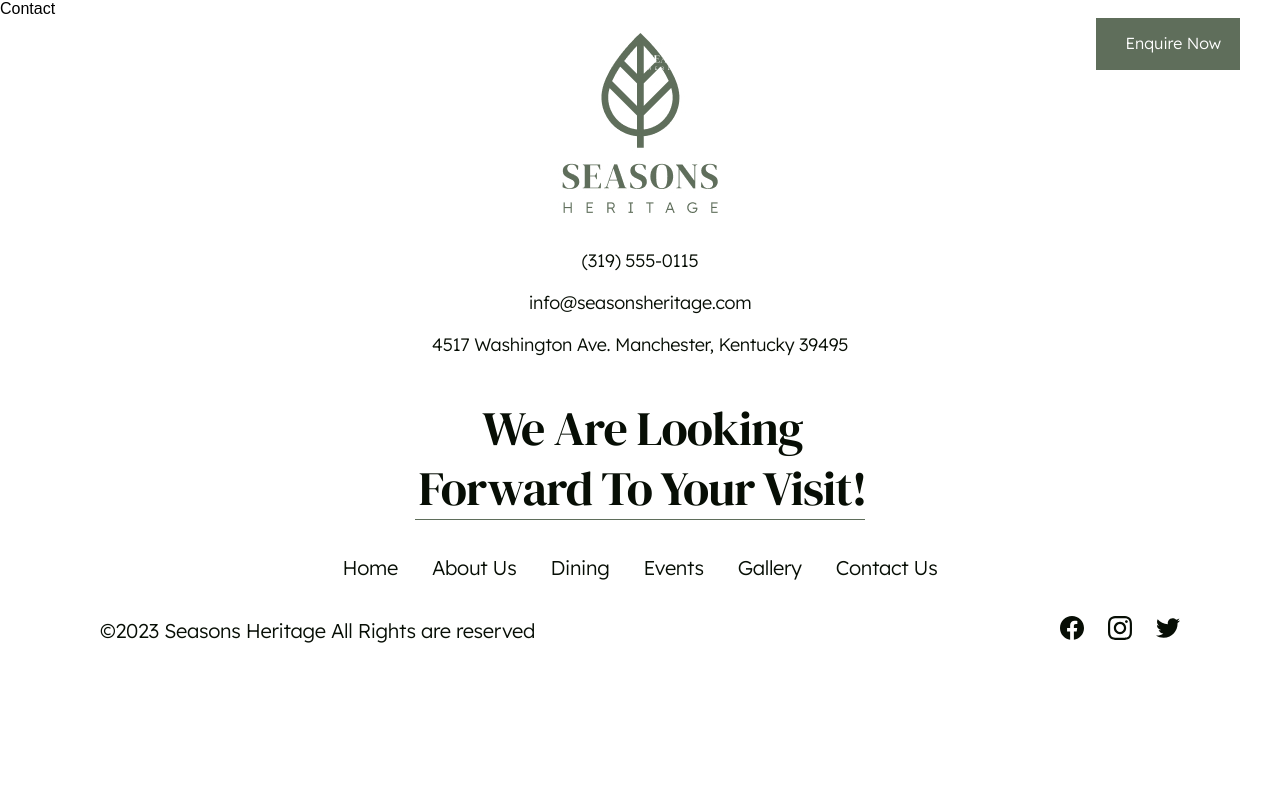
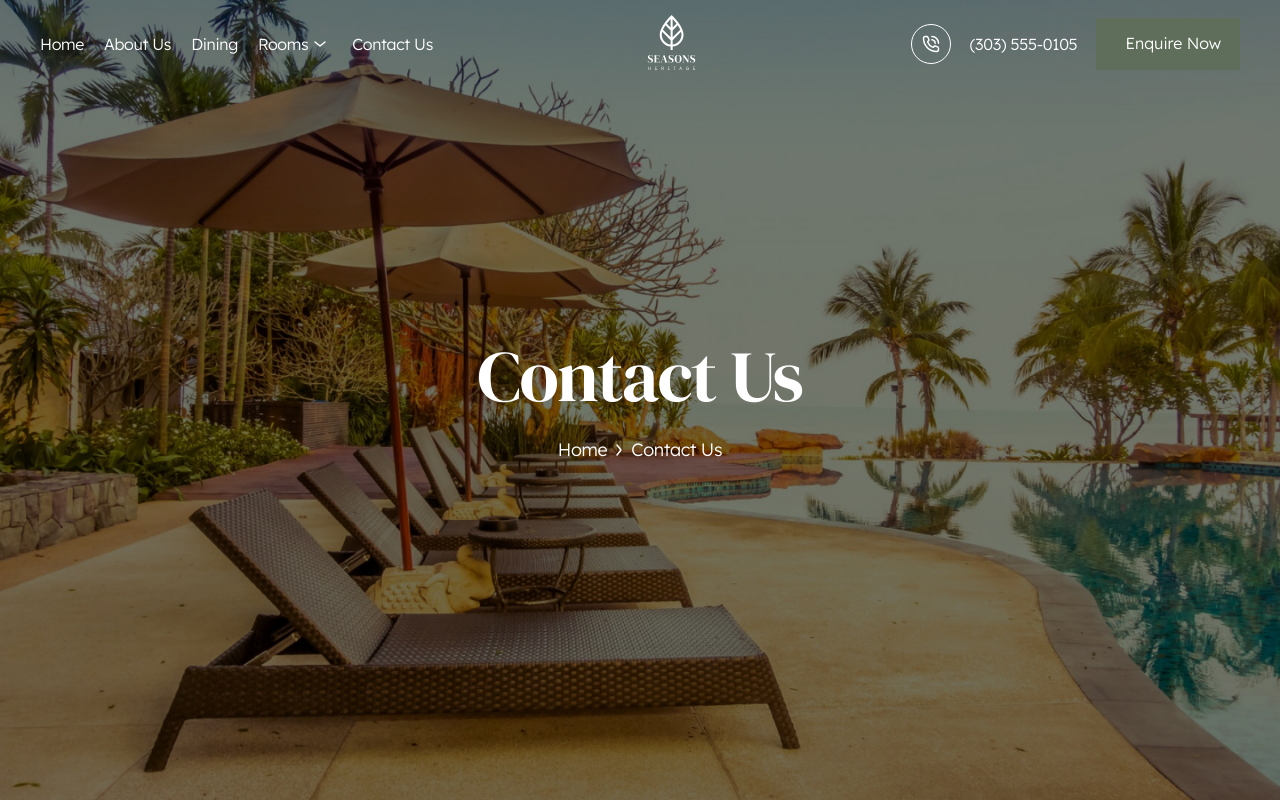
Before and after one commit to gulshanhasanzade/project, a React (Create React App) app: page /contact in a window 1280 px wide. Shown: the top 802 px of the page. Built offline with nearby package versions, Linux system fonts and the light colour scheme.

Commit message:
12th commit

```diff
--- /dev/null
+++ b/src/components/Contact.css
@@ -0,0 +1,65 @@
+@import url('https://fonts.googleapis.com/css2?family=Lexend:wght@100..900&display=swap');
+@import url('https://fonts.googleapis.com/css2?family=DM+Serif+Display:ital@0;1&display=swap');
+
+*{
+  margin: 0;
+  padding: 0;
+  text-decoration: none;
+  list-style: none;
+  box-sizing: border-box;
+}
+
+.dining-us-container {
+    width: 100%;
+    height: 100vh;
+    background-image: url('../../public/image101.jpg');
+    background-size: cover;
+    background-position: center;
+    display: flex;
+    align-items: center;
+    justify-content: center;
+    color: white;
+  }
+
+  .dining-us-background {
+    width: 100%;
+    height: 100%;
+    display: flex;
+    align-items: center;
+    justify-content: center;
+  }
+
+  .dining-us-content {
+    text-align: center;
+  }
+
+.dining-us-content h1{
+    color:  #FFF;
+text-align: center;
+/* 2xl/Bold */
+font-family: "DM Serif Display";
+font-size: 72px;
+font-style: normal;
+font-weight: 400;
+line-height: 125%; /* 90px */
+letter-spacing: -1.44px;
+}
+
+  .breadcrumb1 {
+    margin-top: 10px;
+    display: flex;
+    align-items: center;
+    justify-content: center;
+  }
+
+  .breadcrumb1 span{
+    color: #FFF;
+text-align: center;
+/* Text lg/Regular */
+font-family: Lexend;
+font-size: 18px;
+font-style: normal;
+font-weight: 300;
+line-height: 155%; /* 27.9px */
+letter-spacing: -0.36px;
+}
--- a/src/components/Contact.jsx
+++ b/src/components/Contact.jsx
@@ -1,7 +1,22 @@
-import React from 'react'
+import React from 'react';
+import './Contact.css';
 
-export default function Contact() {
+
+const Contact = () => {
   return (
-    <div>Contact</div>
-  )
+   <div div className="dining-us-section">
+    <div className="dining-us-container">
+      <div className="dining-us-background">
+        <div className="dining-us-content">
+          <h1>Contact Us</h1>
+          <nav className="breadcrumb1">
+            <span>Home</span><img src="small.svg" alt="" /><span>Contact Us</span>
+          </nav>
+        </div>
+      </div>
+    </div>
+    </div>
+  );
 }
+
+export default Contact;
```
Also changed, not shown: public/image101.jpg (added).
